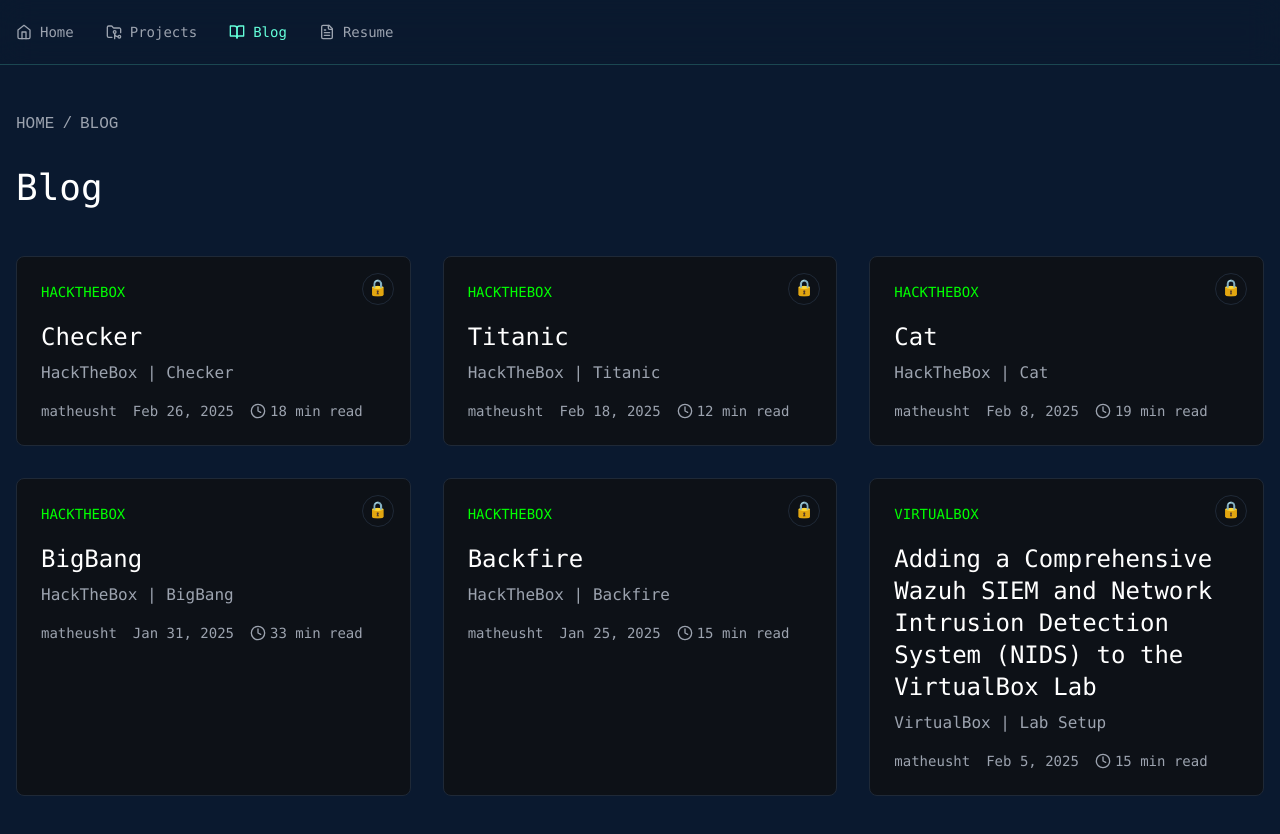
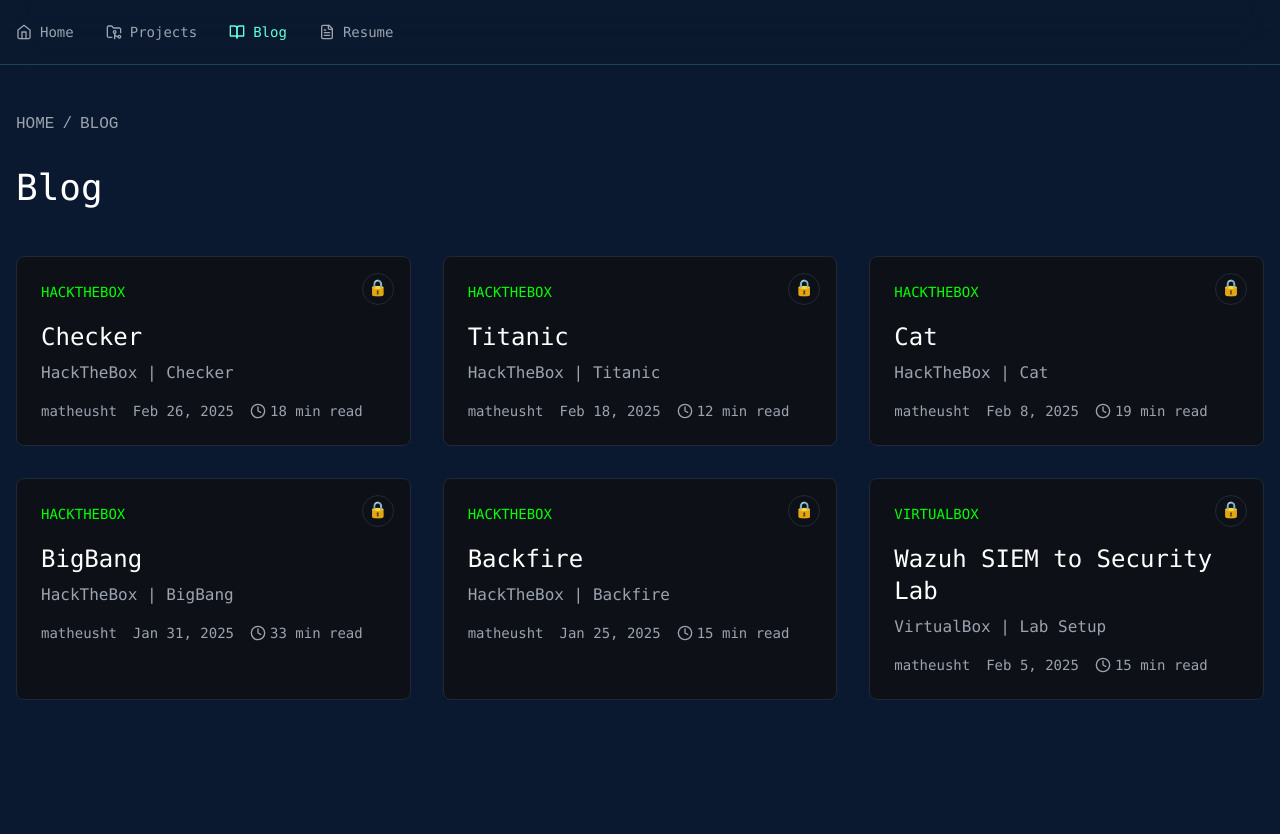
Before and after one commit to matheusht/portfolio, a React (Vite) app: page /blog in a window 1280 px wide. Shown: the top 834 px of the page. Built offline with nearby package versions, Linux system fonts and the light colour scheme.

Commit message:
docs: blogs content

```diff
--- a/src/pages/Blog.tsx
+++ b/src/pages/Blog.tsx
@@ -59,7 +59,7 @@
     slug: 'htb-backfire'
   },
   {
-    title: 'Adding a Comprehensive Wazuh SIEM and Network Intrusion Detection System (NIDS) to the VirtualBox Lab',
+    title: 'Wazuh SIEM to Security Lab',
     platform: 'VIRTUALBOX',
     challenge: 'VirtualBox | Lab Setup',
     author: 'matheusht',
--- a/src/pages/Resume.tsx
+++ b/src/pages/Resume.tsx
@@ -64,7 +64,7 @@
     title: "Programming",
     icon: Code,
     items: [
-      "Scripting Languages (Bash | PowerShell | Python)"
+      "Scripting Languages (Python | C++ | Bash | PowerShell)"
     ]
   },
   {
```
